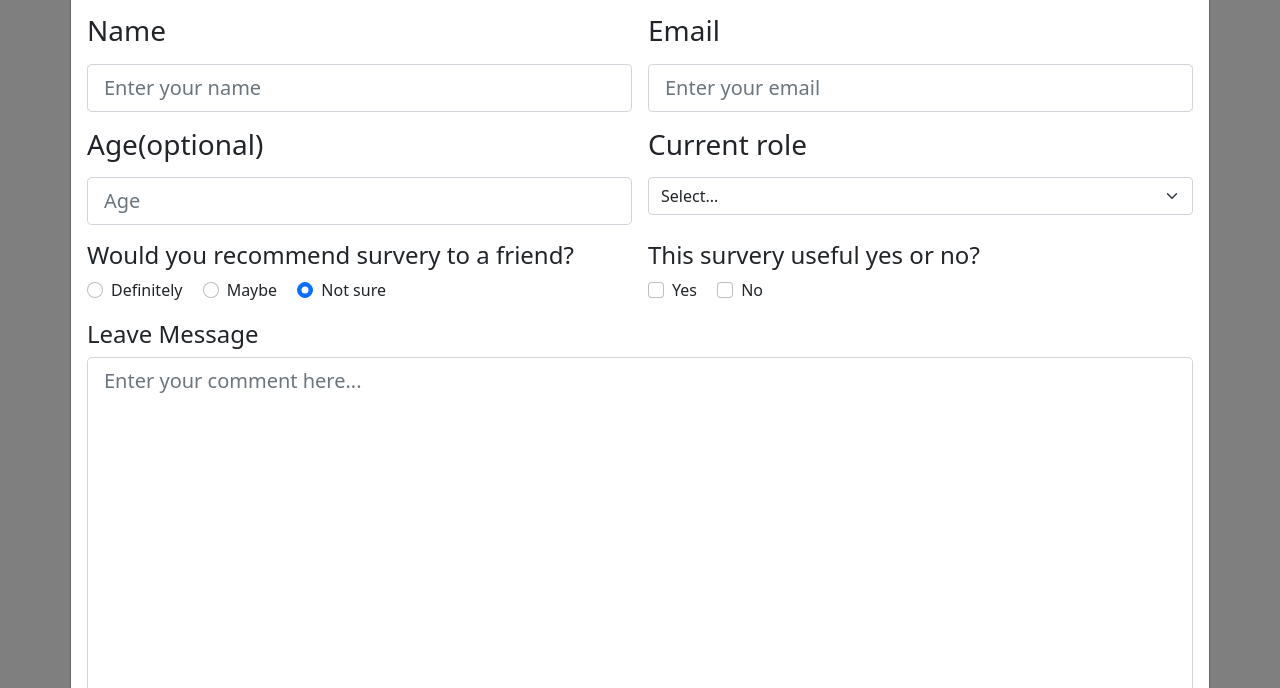
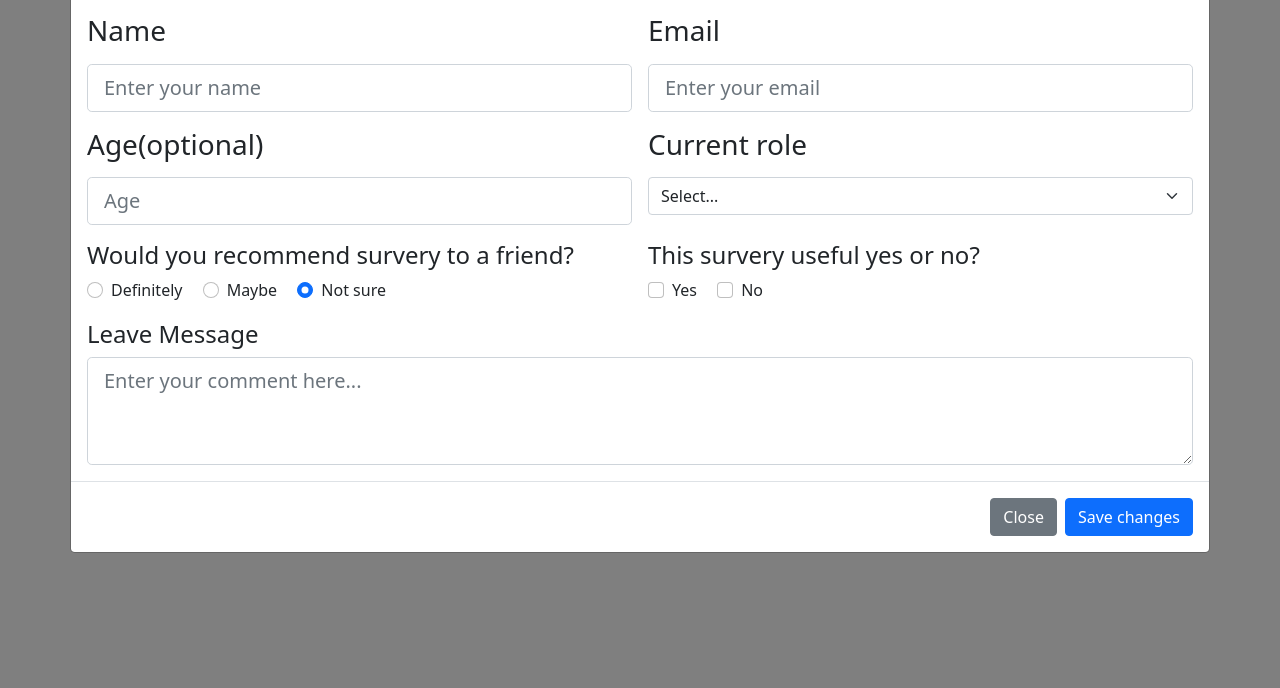
Before and after one commit to trinhleanhkhoa1999/personal-site, a plain HTML site: page ex-bootstrap/modal/index.html in a window 1280 px wide. Both pictures are taken after a click on the button "My Bootstrap Playground". Shown: the part 112-800 px from the top of the page. Drawn offline with nearby package versions, Linux system fonts and the light colour scheme.

Commit message:
feat: modal and tooltip

```diff
--- a/ex-bootstrap/modal/index.html
+++ b/ex-bootstrap/modal/index.html
@@ -12,10 +12,20 @@
       integrity="sha384-+0n0xVW2eSR5OomGNYDnhzAbDsOXxcvSN1TPprVMTNDbiYZCxYbOOl7+AMvyTG2x"
       crossorigin="anonymous"
     />
+    <link
+      rel="stylesheet"
+      href="https://cdn.jsdelivr.net/npm/@popperjs/core@2.9.2/dist/umd/popper.min.js"
+    />
     <title>Modal</title>
   </head>
   <body>
     <!-- Button trigger modal -->
+    <span
+      class="tt"
+      data-bs-toggle="tooltip"
+      data-bs-placement="bottom"
+      title="test Tooltip and try Modal form"
+    >
       <button
         type="button"
         class="btn btn-primary"
@@ -24,6 +34,7 @@
       >
         My Bootstrap Playground
       </button>
+    </span>
 
     <!-- Modal -->
     <div
@@ -128,13 +139,19 @@
                 <h4>Leave Message</h4>
                 <textarea
                   class="form-control form-control-lg"
-                  rows="12"
+                  rows="3"
                   placeholder="Enter your comment here..."
                 ></textarea>
               </div>
             </form>
           </div>
           <div class="modal-footer">
+            <span
+              class="tt"
+              data-bs-toggle="tooltip"
+              data-bs-placement="top"
+              title="Are you Close"
+            >
               <button
                 type="button"
                 class="btn btn-secondary"
@@ -142,7 +159,18 @@
               >
                 Close
               </button>
-            <button type="button" class="btn btn-primary">Save changes</button>
+            </span>
+
+            <span
+              class="tt"
+              data-bs-toggle="tooltip"
+              data-bs-placement="top"
+              title="Are you sure"
+            >
+              <button type="button" class="btn btn-primary">
+                Save changes
+              </button>
+            </span>
           </div>
         </div>
       </div>
@@ -152,5 +180,12 @@
       integrity="sha384-gtEjrD/SeCtmISkJkNUaaKMoLD0//ElJ19smozuHV6z3Iehds+3Ulb9Bn9Plx0x4"
       crossorigin="anonymous"
     ></script>
+    <!-- Đoạn script kích hoạt tooltip bootstrap toàn bộ thẻ span có class .tt  -->
+    <script>
+      const tooltip = document.querySelectorAll(".tt");
+      tooltip.forEach((t) => {
+        new bootstrap.Tooltip(t);
+      });
+    </script>
   </body>
 </html>
```
Lines whose indentation alone changed are shown as unchanged.
